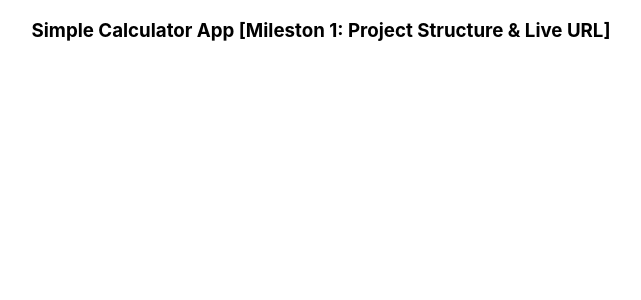
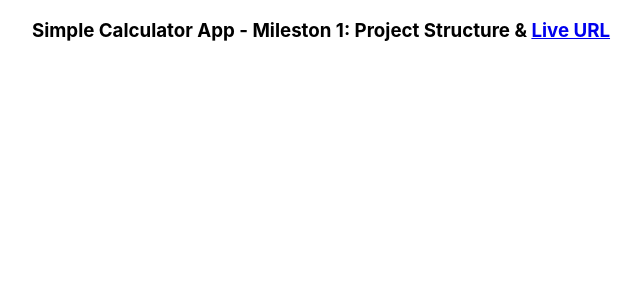
Before and after one commit to johnsonsirv/mvp-react-calculator, a React (Create React App) app: page / in a window 1280 px wide. Shown: the top 300 px of the page, without its empty margins (319-960 px from the left). Built offline with nearby package versions, Linux system fonts and the light colour scheme; the HTML template or start-up script is replaced by a standard one.

Commit message:
update production url from heroku

```diff
--- a/src/App.js
+++ b/src/App.js
@@ -5,7 +5,14 @@
   return (
     <div className="App">
       <h3>
-        Simple Calculator App [Mileston 1: Project Structure &amp; Live URL]
+        Simple Calculator App - Mileston 1: Project Structure &amp;&nbsp;
+        <a
+          href="https://mvp-react-calculator.herokuapp.com/"
+          target="_blank"
+          rel="noopener noreferrer"
+        >
+          Live URL
+        </a>
       </h3>
     </div>
   );
```
